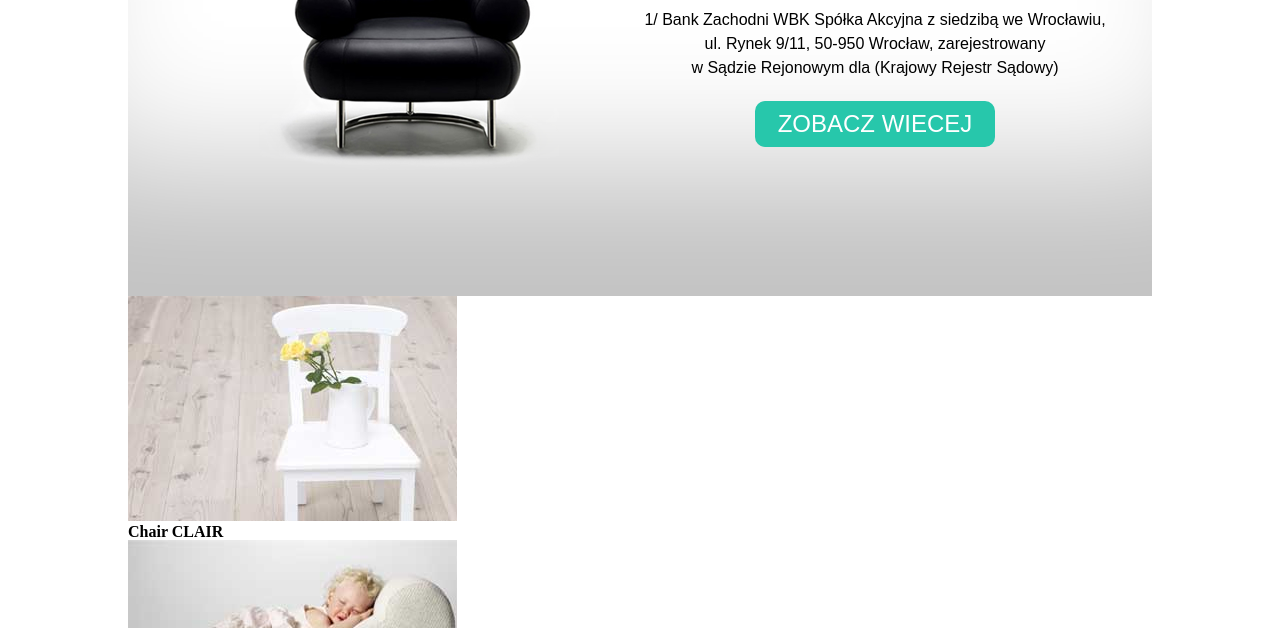
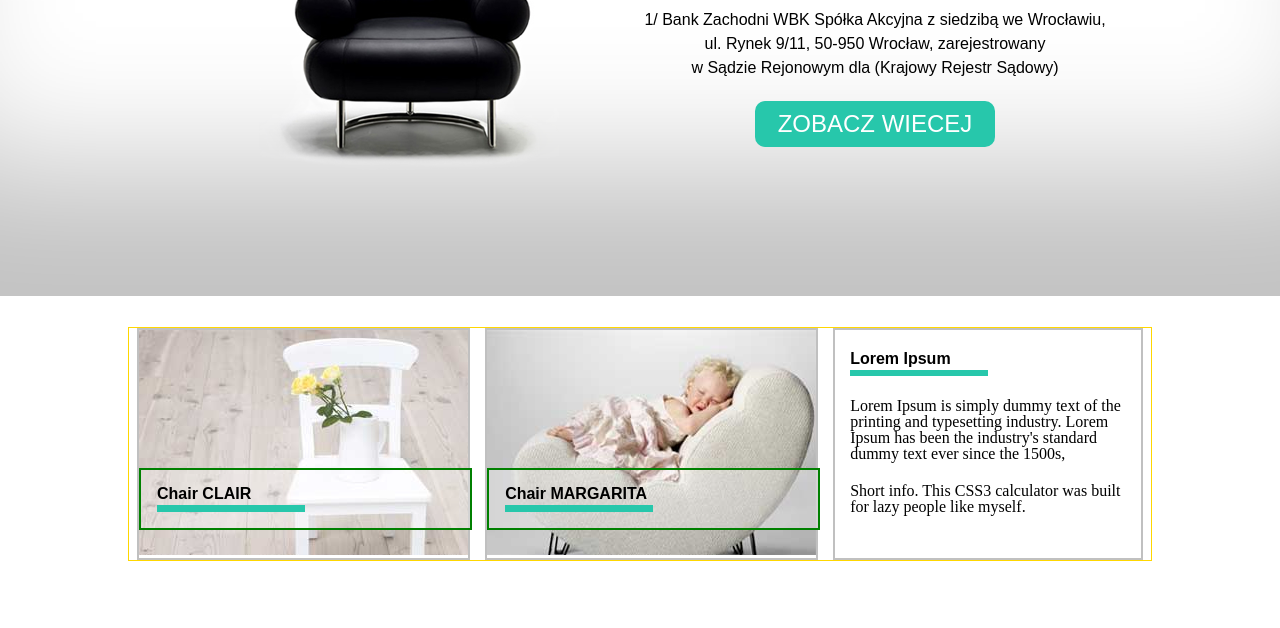
Before and after one commit to bernardLis/projectAgata, a plain HTML site: page index.html in a window 1280 px wide. Shown: the part 274-902 px from the top of the page. Drawn offline with Linux system fonts and the light colour scheme.

Commit message:
styled content section, minor changes to slider section(btw. there is no slider in slider section)

```diff
--- a/css/style.scss
+++ b/css/style.scss
@@ -91,6 +91,11 @@ header{
 
 /*slider */
 
+.sliderContainer{
+  -webkit-box-shadow: inset 0px -200px 138px -70px rgba(0,0,0,0.24);
+  -moz-box-shadow: inset 0px -200px 138px -70px rgba(0,0,0,0.24);
+  box-shadow: inset 0px -200px 138px -70px rgba(0,0,0,0.24);
+}
 #slider{
   display: flex;
   flex-flow: row wrap;
@@ -99,9 +104,6 @@ header{
   margin: 50px 0 0 0;
   padding: 10px;
   height: 500px;
-  -webkit-box-shadow: inset 0px -200px 138px -70px rgba(0,0,0,0.24);
-  -moz-box-shadow: inset 0px -200px 138px -70px rgba(0,0,0,0.24);
-  box-shadow: inset 0px -200px 138px -70px rgba(0,0,0,0.24);
   #sliderImg{
     img{
       width: 100%;
@@ -141,3 +143,56 @@ header{
 }
 
 /* content */
+
+#contentPictures{
+  margin: 3% 0 7% 0;
+  border: 1px solid gold;
+  display: flex;
+  flex-flow: row wrap;
+  .contentPictureBox{
+    border: 2px solid silver;
+    margin: 0 auto;
+    position: relative;
+    img{
+      width: 100%;
+    }
+    .contentChairName{
+      width: 100%;
+      position: absolute;
+      bottom: 12%;
+      border: 2px solid green;
+      background-color: rgba(255, 255, 255, 0.3);
+      padding: 5% 0;
+      h2{
+        margin: 0 0 0 5%;
+        font-size: 1rem;
+        font-family: $mediumFontFamily;
+      }
+      .contentTextUnderline{
+        width: 43%;
+        background-color: $secondaryColor;
+        padding: 1%;
+        margin: 1% 0 0 5%;
+        display: block;
+      }
+    }
+  }
+  .contentLastBox {
+    width: 30%;
+    h2 {
+      font-size: 1rem;
+      font-family: $mediumFontFamily;
+      margin: 7% 0 0 5%;
+    }
+    .contentTextUnderline {
+      width: 43%;
+      background-color: $secondaryColor;
+      padding: 1%;
+      margin: 1% 0 0 5%;
+      display: block;
+    }
+    p{
+      margin: 7% 5%;
+    }
+  }
+}
--- a/index.html
+++ b/index.html
@@ -29,7 +29,7 @@
         </div>
     </div>
 </header>
-<div class="container">
+<div class="container sliderContainer">
     <div class="siteWidth">
         <figure id="slider">
             <div id="sliderImg">
@@ -50,16 +50,30 @@
     <div class="siteWidth">
         <div class="content">
             <section id="contentPictures">
-                <img src="img/box1_img.jpg" alt="white chair" />
-                <h2 id="pic1">Chair CLAIR</h2>
-                <img src="img/box2_img.jpg" alt="child on a chair" />
-                <h2 id="pic2">Chair MARGARITA</h2>
-                <section id="contentText">
+                <div class="contentPictureBox">
+                    <img src="img/box1_img.jpg" alt="white chair" />
+                    <div class="contentChairName">
+                        <h2>Chair CLAIR</h2>
+                        <span class="contentTextUnderline"></span>
+                    </div>
+                </div>
+                <div class="contentPictureBox">
+                    <img src="img/box2_img.jpg" alt="child on a chair" />
+                    <div class="contentChairName">
+                        <h2>Chair MARGARITA</h2>
+                        <span class="contentTextUnderline"></span>
+                    </div>
+                </div>
+                <div class="contentPictureBox contentLastBox">
                     <h2>Lorem Ipsum</h2>
+                    <span class="contentTextUnderline"></span>
                     <p>Lorem Ipsum is simply dummy text of the printing and typesetting industry.
                         Lorem Ipsum has been the industry's standard dummy text ever since the 1500s,
                     </p>
-                </section>
+                    <p>
+                        Short info. This CSS3 calculator was built for lazy people like myself.
+                    </p>
+                </div>
             </section>
         </div>
     </div>
```
Also changed, not shown: css/style.css, 1 other file.
